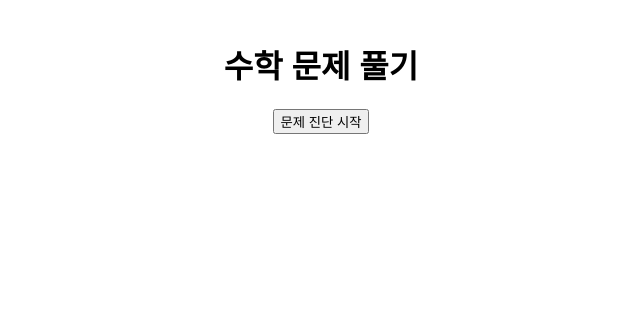
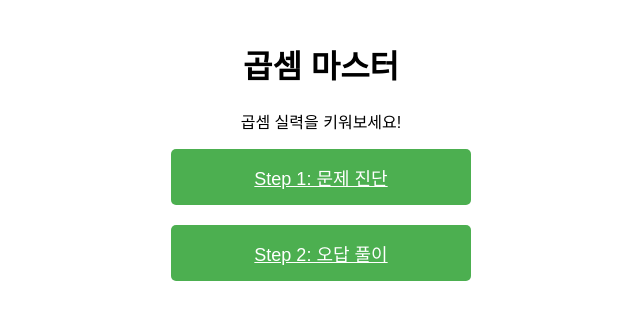
Before and after one commit to chaeyeon5310/test, a website built with Vite: page index.html in a window 1280 px wide. Shown: the whole page, without its empty margins (319-959 px from the left). Built offline with nearby package versions, Linux system fonts and the light colour scheme.

Commit message:
Update index.html

```diff
--- a/index.html
+++ b/index.html
@@ -3,13 +3,17 @@
 <head>
     <meta charset="UTF-8">
     <meta name="viewport" content="width=device-width, initial-scale=1.0">
-    <title>수학 문제 풀기</title>
+    <title>곱셈 마스터</title>
     <link rel="stylesheet" href="style.css">
 </head>
 <body>
     <div class="container">
-        <h1>수학 문제 풀기</h1>
-        <button id="start-button">문제 진단 시작</button>
+        <h1>곱셈 마스터</h1>
+        <p>곱셈 실력을 키워보세요!</p>
+        <div class="step-container">
+            <a href="step1.html" class="step-button">Step 1: 문제 진단</a>
+            <a href="step2.html" class="step-button">Step 2: 오답 풀이</a>
+        </div>
     </div>
     <script src="main.js"></script>
 </body>
```
